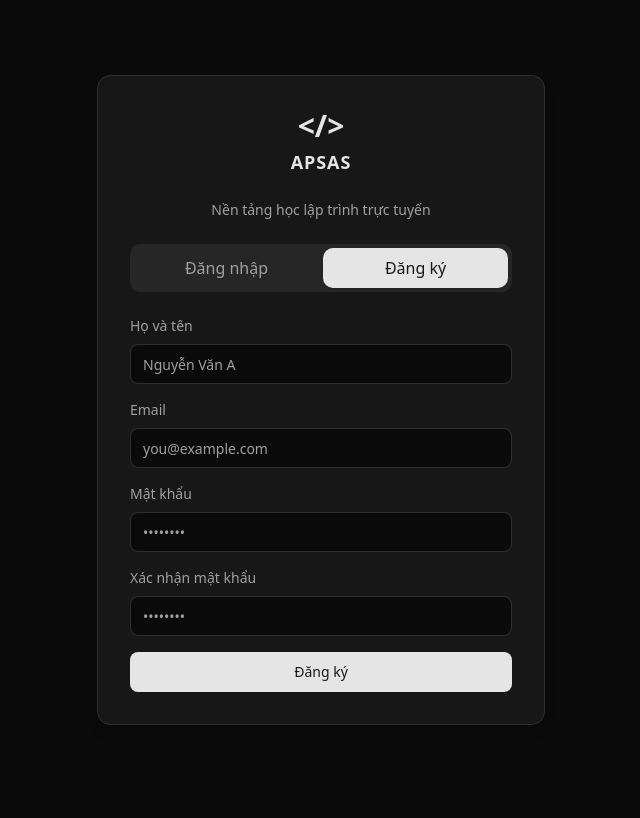
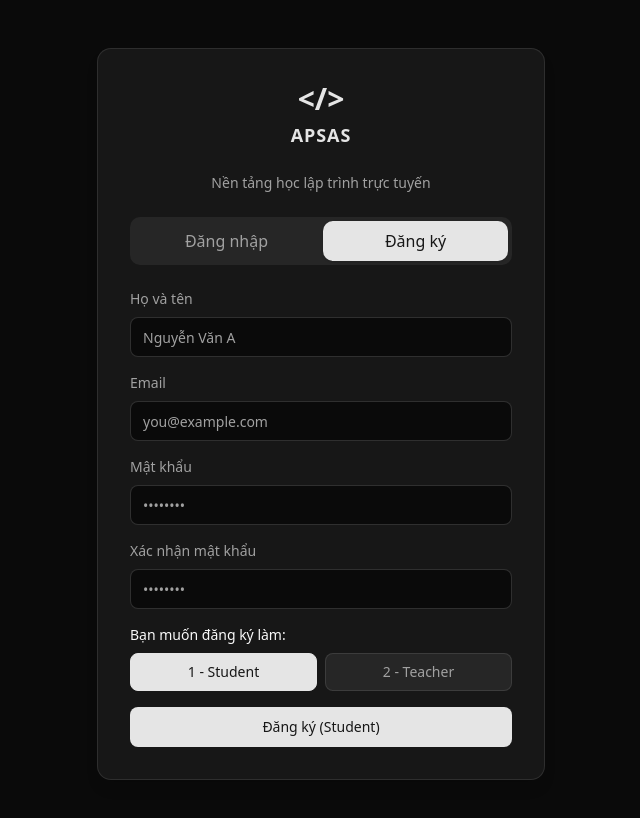
Before and after one commit to nguyentrongduc2005/APSAS_FE, a React (Vite) app: page /auth/register in a window 1280 px wide. Shown: the top 818 px of the page, without its empty margins (319-959 px from the left). Built offline with nearby package versions, Linux system fonts and the light colour scheme; no server answers.

Commit message:
role student, teacher

```diff
--- a/src/pages/auth/Login.jsx
+++ b/src/pages/auth/Login.jsx
@@ -12,6 +12,7 @@ export default function Login() {
   const [form, setForm] = useState({
     email: "",
     password: "",
+    role: 1, // 1 - student, 2 - teacher
   });
   const [msg, setMsg] = useState("");
   const [isError, setIsError] = useState(false);
@@ -31,16 +32,18 @@ export default function Login() {
       const user = await login({
         email: form.email.trim(),
         password: form.password,
+        role: form.role, // FE đang giữ, BE có thể không dùng nhưng không sao
       });
 
       setMsg("Đăng nhập thành công!");
 
-      // Điều hướng theo role, hoặc về trang trước đó
+      // Điều hướng theo role BE trả về (ưu tiên backend)
       const from = location.state?.from?.pathname;
       if (from) {
         navigate(from, { replace: true });
       } else {
         const role = user?.role;
+
         if (role === "lecturer" || role === "teacher") {
           navigate("/lecturer/my-courses", { replace: true });
         } else if (role === "provider") {
@@ -58,6 +61,10 @@ export default function Login() {
     } finally {
       setIsSubmitting(false);
     }
+  };
+
+  const handleChangeRole = (roleValue) => {
+    setForm((prev) => ({ ...prev, role: roleValue }));
   };
 
   return (
@@ -98,9 +105,42 @@ export default function Login() {
               required
             />
 
+            {/* Chọn role: 1 - Student, 2 - Teacher */}
+            <div className="space-y-2">
+              <p className="text-sm font-medium text-foreground">
+                Bạn đăng nhập với vai trò:
+              </p>
+              <div className="grid grid-cols-2 gap-2">
+                <button
+                  type="button"
+                  onClick={() => handleChangeRole(1)}
+                  className={`px-3 py-2 rounded-md text-sm border transition ${
+                    form.role === 1
+                      ? "bg-primary text-primary-foreground border-primary"
+                      : "bg-muted text-muted-foreground hover:bg-muted/70"
+                  }`}
+                >
+                  1 - Student
+                </button>
+                <button
+                  type="button"
+                  onClick={() => handleChangeRole(2)}
+                  className={`px-3 py-2 rounded-md text-sm border transition ${
+                    form.role === 2
+                      ? "bg-primary text-primary-foreground border-primary"
+                      : "bg-muted text-muted-foreground hover:bg-muted/70"
+                  }`}
+                >
+                  2 - Teacher
+                </button>
+              </div>
+            </div>
+
             <div className="space-y-3">
               <Button type="submit" disabled={isSubmitting} className="w-full">
-                {isSubmitting ? "Đang đăng nhập..." : "Đăng nhập"}
+                {isSubmitting
+                  ? `Đang đăng nhập (${form.role === 1 ? "Student" : "Teacher"})...`
+                  : `Đăng nhập (${form.role === 1 ? "Student" : "Teacher"})`}
               </Button>
 
               {msg && (
--- a/src/pages/auth/Register.jsx
+++ b/src/pages/auth/Register.jsx
@@ -14,12 +14,17 @@ export default function Register() {
     email: "",
     password: "",
     confirmPassword: "",
+    role: 1, // 1 - student, 2 - teacher
   });
   const [msg, setMsg] = useState("");
   const [isError, setIsError] = useState(false);
   const [isSubmitting, setIsSubmitting] = useState(false);
 
   const navigate = useNavigate();
+
+  const handleChangeRole = (roleValue) => {
+    setForm((prev) => ({ ...prev, role: roleValue }));
+  };
 
   const handleSubmit = async (e) => {
     e.preventDefault();
@@ -35,12 +40,11 @@ export default function Register() {
     setIsSubmitting(true);
 
     try {
-      // Mặc định đăng ký student => role = 1
       const res = await registerApi({
         name: form.name.trim(),
         email: form.email.trim().toLowerCase(),
         password: form.password,
-        role: 1,
+        role: form.role, // lấy role FE chọn
       });
 
       setMsg(
@@ -122,9 +126,42 @@ export default function Register() {
               required
             />
 
+            {/* Chọn role khi đăng ký */}
+            <div className="space-y-2">
+              <p className="text-sm font-medium text-foreground">
+                Bạn muốn đăng ký làm:
+              </p>
+              <div className="grid grid-cols-2 gap-2">
+                <button
+                  type="button"
+                  onClick={() => handleChangeRole(1)}
+                  className={`px-3 py-2 rounded-md text-sm border transition ${
+                    form.role === 1
+                      ? "bg-primary text-primary-foreground border-primary"
+                      : "bg-muted text-muted-foreground hover:bg-muted/70"
+                  }`}
+                >
+                  1 - Student
+                </button>
+                <button
+                  type="button"
+                  onClick={() => handleChangeRole(2)}
+                  className={`px-3 py-2 rounded-md text-sm border transition ${
+                    form.role === 2
+                      ? "bg-primary text-primary-foreground border-primary"
+                      : "bg-muted text-muted-foreground hover:bg-muted/70"
+                  }`}
+                >
+                  2 - Teacher
+                </button>
+              </div>
+            </div>
+
             <div className="space-y-3">
               <Button type="submit" disabled={isSubmitting} className="w-full">
-                {isSubmitting ? "Đang đăng ký..." : "Đăng ký"}
+                {isSubmitting
+                  ? `Đang đăng ký (${form.role === 1 ? "Student" : "Teacher"})...`
+                  : `Đăng ký (${form.role === 1 ? "Student" : "Teacher"})`}
               </Button>
 
               {msg && (
```
Also changed, not shown: 1 other file (tests, documents, lock files or other folders).
